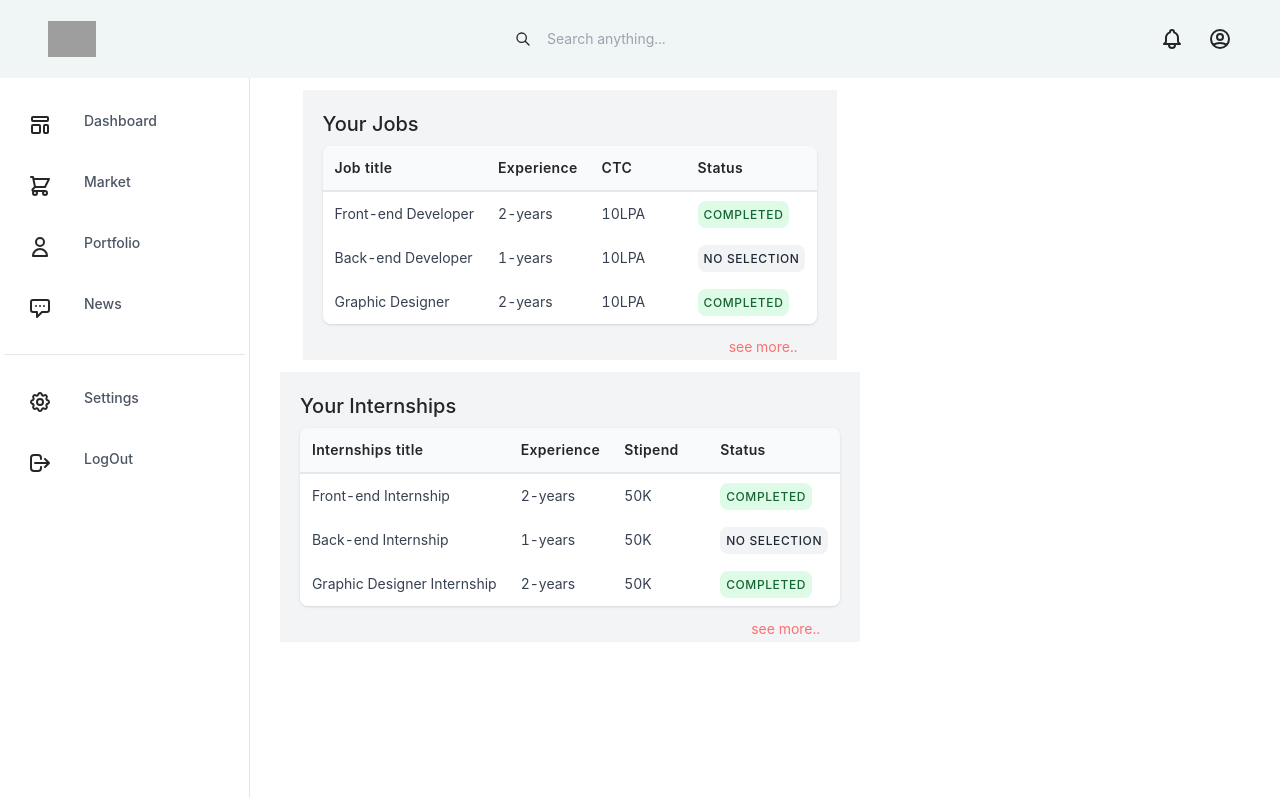
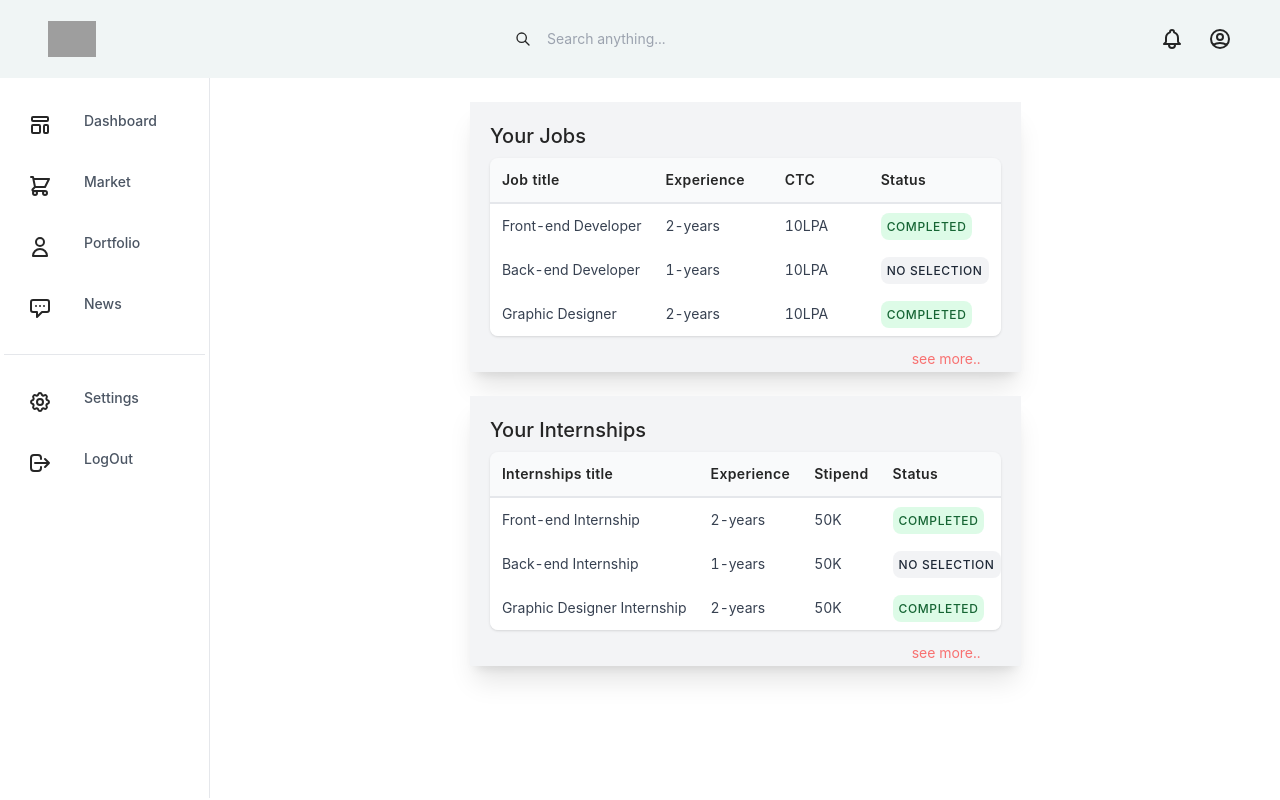
Before and after one commit to KartikB34/Businessportal, a React (Create React App) app: page /signin in a window 1280 px wide. Built offline with nearby package versions, Linux system fonts and the light colour scheme; grey boxes are pictures that could not be loaded.

Commit message:
Dashboard Homepage Updated

```diff
--- a/src/components/dashboard/Dashboard.jsx
+++ b/src/components/dashboard/Dashboard.jsx
@@ -10,10 +10,10 @@ const Dashboard = () => {
       <Header />
       <div className="w-full min-h-[90vh] flex flex-row">
         <Navbar className=""/>
-        <div className="w-[640px]">
+        <div className="w-[100%]">
           {/* Left part */}
           {/* Right part */}
-          <DashHome />
+          <DashHome  />
         </div>
       </div>
     </div>
--- a/src/components/dashboard/dashhome/DashHome.jsx
+++ b/src/components/dashboard/dashhome/DashHome.jsx
@@ -4,8 +4,8 @@ import Internshipcard from './Internshipcard'
 
 const DashHome = () => {
   return (
-    <div className=' w-full flex flex-col items-center'>
-      <Jobcard />
+    <div className=' w-fll flex flex-col items-center'>
+      <Jobcard  />
       <Internshipcard />
     </div>
   )
--- a/src/components/dashboard/dashhome/Internshipcard.jsx
+++ b/src/components/dashboard/dashhome/Internshipcard.jsx
@@ -31,10 +31,10 @@ const Internshipscard = () => {
 
   return (
     <div>
-      <div className="p-5 bg-gray-100">
+      <div className="p-5 shadow-xl bg-gray-100">
     <h1 className="text-xl mb-2">Your Internships</h1>
 
-    <div className="overflow-auto rounded-lg shadow hidden md:block">
+    <div className="overflow-auto w-[510.65px] rounded-lg shadow hidden md:block">
       <table className="w-full">
 
         <thead className="bg-gray-50 border-b-2 border-gray-200">
--- a/src/components/dashboard/dashhome/Jobcard.jsx
+++ b/src/components/dashboard/dashhome/Jobcard.jsx
@@ -31,10 +31,10 @@ const Jobcard = () => {
 
   return (
     <div>
-      <div className="p-5 my-3 bg-gray-100">
+      <div className="p-5 my-6 shadow-xl bg-gray-100">
        <h1 className="text-xl mb-2">Your Jobs</h1>
 
-      <div className="overflow-auto rounded-lg shadow hidden md:block">
+      <div className="overflow-auto w-[510.65px] rounded-lg shadow hidden md:block">
       <table className="w-full">
 
         <thead className="bg-gray-50 border-b-2 border-gray-200">
```
